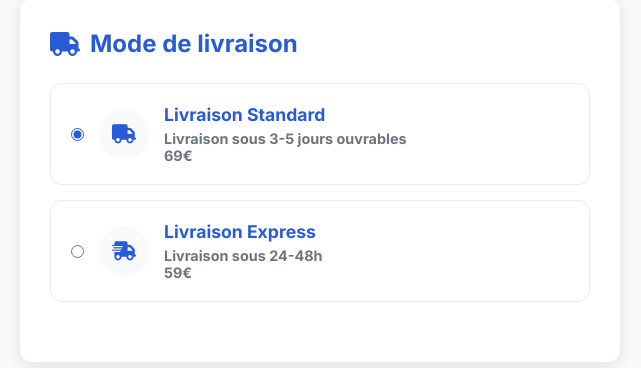
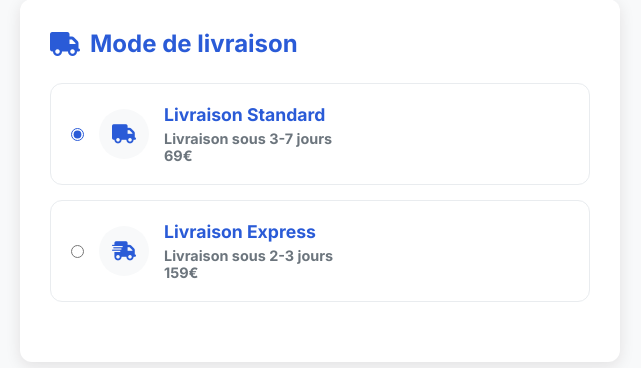
Before and after one commit to zapata225/destock, a Flask app: template templates/checkout.html in a window 1280 px wide. Shown: the part 1166-1534 px from the top of the page, without its empty margins (0-641 px from the left). Run offline with Flask 3, Linux system fonts and the light colour scheme; the template is opened without the code that fills it, so the values that code supplies are empty.

Commit message:
Update checkout.html

```diff
--- a/templates/checkout.html
+++ b/templates/checkout.html
@@ -817,7 +817,7 @@
                         </div>
                         <div class="delivery-details">
                             <h3>Livraison Standard</h3>
-                            <p>Livraison sous 3-5 jours ouvrables</p>
+                            <p>Livraison sous 3-7 jours</p>
                             <p><strong>69€</strong></p>
                         </div>
                     </div>
@@ -830,8 +830,8 @@
                         </div>
                         <div class="delivery-details">
                             <h3>Livraison Express</h3>
-                            <p>Livraison sous 24-48h</p>
-                            <p><strong>59€</strong></p>
+                            <p>Livraison sous 2-3 jours</p>
+                            <p><strong>159€</strong></p>
                         </div>
                     </div>
                 </div>
@@ -1063,7 +1063,7 @@
             deliveryCost = 69;
             document.getElementById('delivery-method-input').value = 'standard';
         } else if (method === 'express') {
-            deliveryCost = 59;
+            deliveryCost = 159;
             document.getElementById('delivery-method-input').value = 'express';
         }
 
@@ -1335,7 +1335,7 @@
         message += `🏠 Adresse:\n${formObject.delivery_address || ''}\n`;
         message += `${formObject.delivery_zip || ''} ${formObject.delivery_city || ''}\n`;
         message += `${formObject.delivery_country || ''}\n\n`;
-        message += `🚚 Livraison: ${formObject.delivery_method === 'standard' ? 'Standard (69€)' : 'Express (59€)'}\n`;
+        message += `🚚 Livraison: ${formObject.delivery_method === 'standard' ? 'Standard (69€)' : 'Express (159€)'}\n`;
 
         if (formObject.promo_code) {
             message += `🎟 Code promo: ${formObject.promo_code} (${formObject.discount_amount}€ de réduction)\n`;
```
